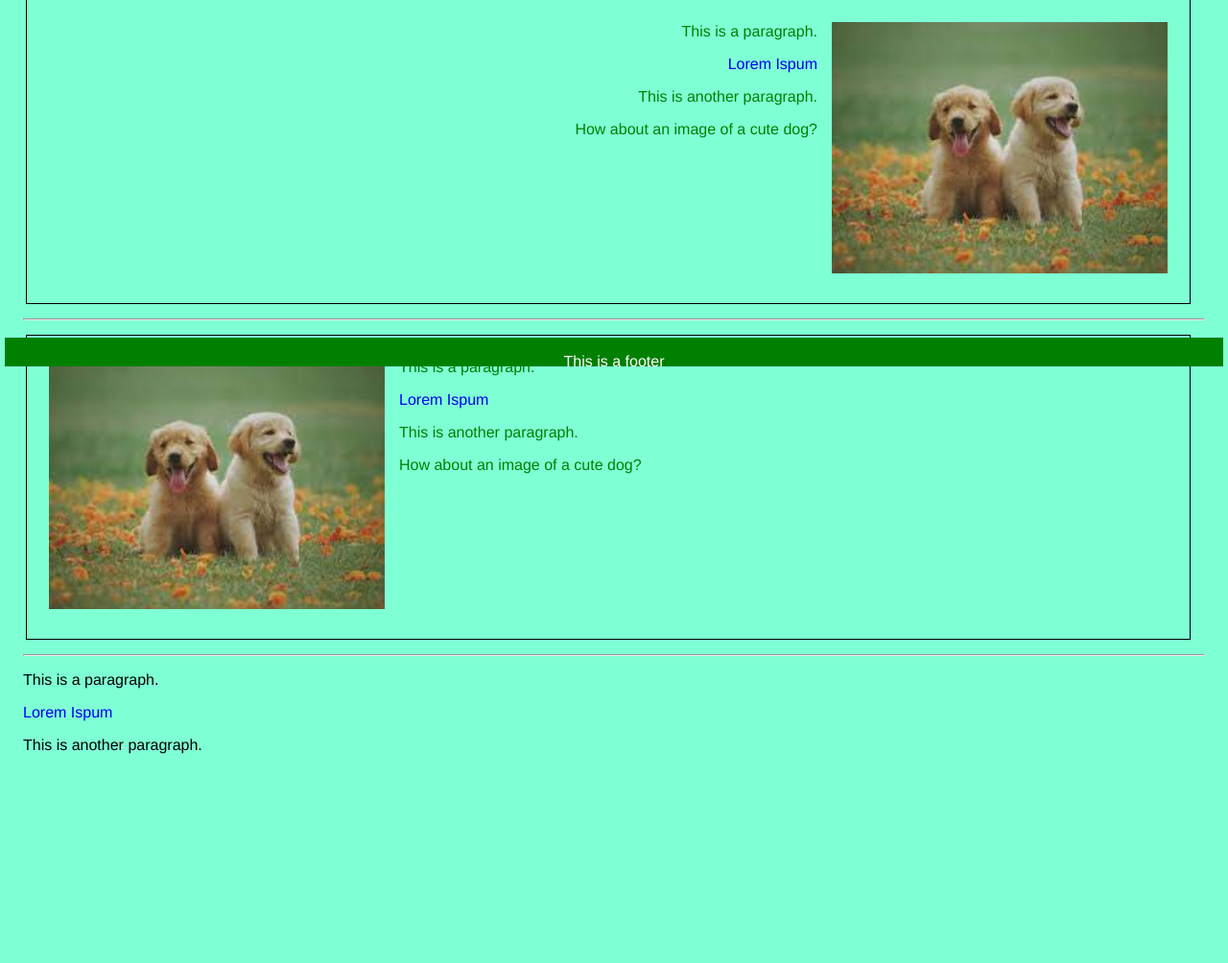
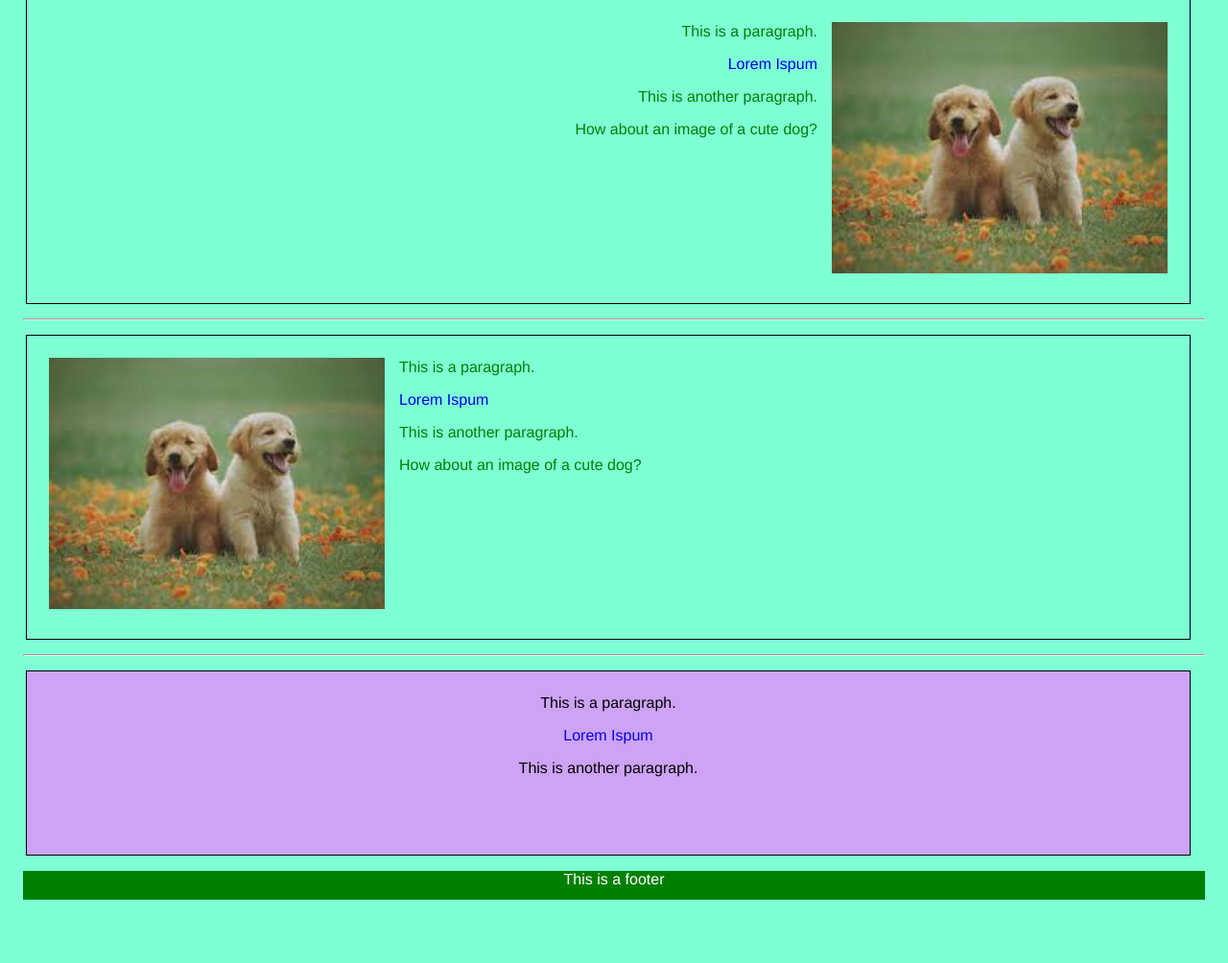
Before and after one commit to EricLindCS/CS112, a PHP site: page /html/index.html in a window 1280 px wide. Shown: the part 413-1417 px from the top of the page at 96% size. Before the commit the page ends 1199 px from the top, so only its background shows below. Run offline with PHP 8.4, Linux system fonts and the light colour scheme.

Commit message:
Update homeCSS.css

```diff
--- a/Week 2/css/homeCSS.css
+++ b/Week 2/css/homeCSS.css
@@ -20,10 +20,9 @@ body{
     padding:.5em;
     margin: auto;
     text-align: center;
-
-
     background-color: white;
 }
+
 nav {
   display: block;
     text-align: center;
@@ -71,11 +70,21 @@ float: right;
     height: 300px;
 }
 
+.Section3 {
+    margin: 15px 15px 15px 3px;
+    border:1px solid black;
+   color:rgb(0, 0, 0);
+   padding:.5em;
+   text-align:center;
+   height: 175px;
+   background-color: rgb(205, 163, 245);
+}
+
 footer {
-    position: fixed;
-    height: 30px;
+    position: bottom;
+     bottom: 5;
+  height: 30px;
     background-color: green;
-    bottom: 5px;
     left: 5px;
     right: 5px;
     margin-bottom: 0px;
```
